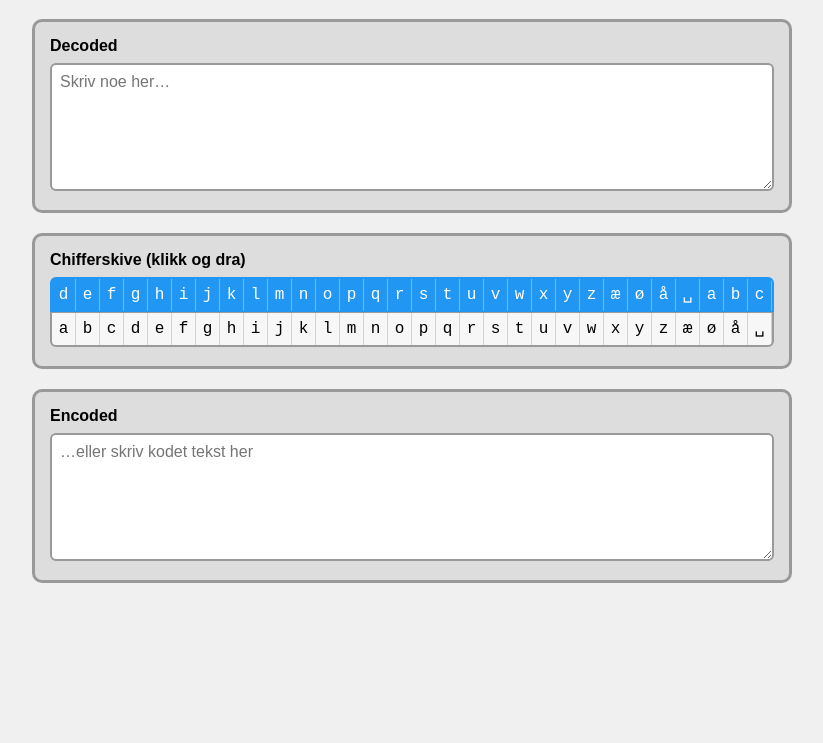
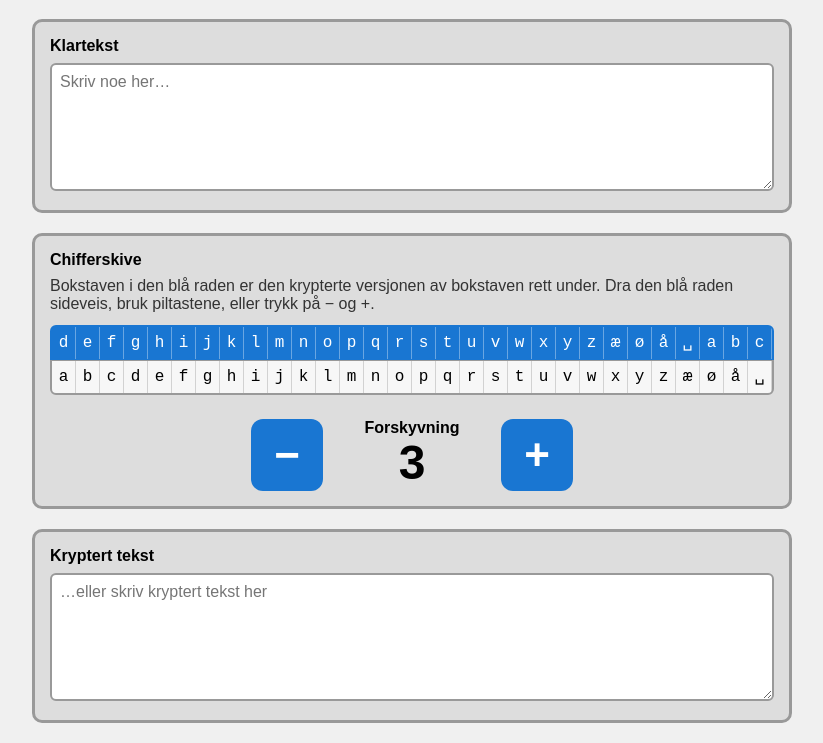
Before and after one commit to viljardh/computas, a plain HTML site: page src/index.html in a window 1280 px wide. Shown: the part 82-825 px from the top of the page, without its empty margins (228-1051 px from the left). Before the commit the page ends 800 px from the top, so only its background shows below. Drawn offline with Linux system fonts and the light colour scheme.

Commit message:
update for more accessibility

```diff
--- a/src/index.html
+++ b/src/index.html
@@ -7,27 +7,43 @@
     <link rel="stylesheet" href="main.css">
 </head>
 <body>
-    <h1>🔐 Cæsar-chiffer</h1>
+    <h1><span aria-hidden="true">🔐</span> Cæsar-chiffer</h1>
     <div class="container">
         <div class="panel">
-            <label for="decoded">Decoded</label>
+            <label for="decoded">Klartekst</label>
             <textarea id="decoded" rows="6" placeholder="Skriv noe her…"></textarea>
         </div>
 
         <div class="panel">
-            <div class="panel-title" id="wheel-title">Chifferskive (klikk og dra) </div>
+            <div class="panel-title" id="wheel-title">Chifferskive</div>
+            <p class="hint" id="wheel-hint">
+                Bokstaven i den blå raden er den krypterte versjonen av bokstaven rett under.
+                Dra den blå raden sideveis, bruk piltastene, eller trykk på − og +.
+            </p>
             <div class="wheel">
                 <div class="row row-top">
                     <div class="strip" id="strip" tabindex="0" role="slider"
-                         aria-labelledby="wheel-title" aria-valuemin="0"></div>
+                         aria-labelledby="wheel-title" aria-describedby="wheel-hint"
+                         aria-valuemin="0"></div>
                 </div>
                 <div class="row row-bottom" id="plain"></div>
+            </div>
+
+            <div class="shift-controls">
+                <button type="button" class="shift-btn" id="shift-down"
+                        aria-label="Senk forskyvningen med 1">−</button>
+                <div class="shift-display" aria-live="polite" aria-atomic="true">
+                    <span class="shift-label">Forskyvning</span>
+                    <span class="shift-value" id="shift-value">3</span>
+                </div>
+                <button type="button" class="shift-btn" id="shift-up"
+                        aria-label="Øk forskyvningen med 1">+</button>
             </div>
         </div>
 
         <div class="panel">
-            <label for="encoded">Encoded</label>
-            <textarea id="encoded" rows="6" placeholder="…eller skriv kodet tekst her"></textarea>
+            <label for="encoded">Kryptert tekst</label>
+            <textarea id="encoded" rows="6" placeholder="…eller skriv kryptert tekst her"></textarea>
         </div>
     </div>
 
--- a/src/main.css
+++ b/src/main.css
@@ -30,6 +30,11 @@ label, .panel-title {
     margin-bottom: 8px;
 }
 
+.hint {
+    margin: 0 0 12px;
+    color: #333;
+}
+
 textarea {
     box-sizing: border-box;
     width: 100%;
@@ -58,11 +63,12 @@ textarea {
     border: 2px solid #999;
 }
 
+/* Mørk nok blå til at hvit tekst har god nok kontrast (WCAG AA) */
 .row-top {
-    border-color: #2196F3;
+    border-color: #1976D2;
     border-radius: 6px 6px 0 0;
     border-bottom-width: 1px;
-    background-color: #2196F3;
+    background-color: #1976D2;
 }
 
 .row-bottom {
@@ -109,3 +115,60 @@ textarea {
     color: white;
     border-right-color: rgba(255, 255, 255, 0.35);
 }
+
+/* ---- Knapper og visning av forskyvningen ---- */
+
+.shift-controls {
+    display: flex;
+    align-items: center;
+    justify-content: center;
+    gap: 24px;
+    margin-top: 20px;
+}
+
+.shift-btn {
+    width: 72px;
+    height: 72px;
+    padding: 0;
+    font-family: inherit;
+    font-size: 44px;
+    font-weight: bold;
+    line-height: 1;
+    color: white;
+    background-color: #1976D2;
+    border: none;
+    border-radius: 12px;
+    cursor: pointer;
+    touch-action: manipulation; /* ingen dobbelttrykk-zoom ved raske trykk */
+}
+
+.shift-btn:hover {
+    background-color: #1565C0;
+}
+
+.shift-btn:active {
+    background-color: #0D47A1;
+}
+
+.shift-btn:focus-visible {
+    outline: 3px solid #000;
+    outline-offset: 3px;
+}
+
+.shift-display {
+    min-width: 130px;
+    text-align: center;
+}
+
+.shift-label {
+    display: block;
+    font-weight: bold;
+}
+
+.shift-value {
+    display: block;
+    font-size: 48px;
+    font-weight: bold;
+    line-height: 1.1;
+    font-variant-numeric: tabular-nums;
+}
--- a/src/main.js
+++ b/src/main.js
@@ -1,6 +1,6 @@
 // Cæsar-chiffer, portert fra caesar.rkt.
-// Skriver man i Decoded kodes teksten fremover (Encoded), skriver man i Encoded
-// dekodes den bakover (Decoded).
+// Skriver man i Klartekst krypteres teksten fremover (Kryptert tekst), skriver man
+// i Kryptert tekst dekrypteres den bakover (Klartekst).
 
 const ABC = [..."abcdefghijklmnopqrstuvwxyzæøå "];
 
@@ -48,6 +48,7 @@ function setStrip(d) {
 
 const decoded = document.getElementById('decoded');
 const encoded = document.getElementById('encoded');
+const shiftValue = document.getElementById('shift-value');
 
 // Forskyvningen: heltall, kan bli større enn alfabetet hvis man drar flere runder.
 // Posisjonen på skiven er den eneste inngangen.
@@ -65,6 +66,8 @@ function update() {
 // Setter forskyvningen, og flytter raden med mindre vi drar (da flytter musa den selv)
 function setShift(n, moveStrip = true) {
     shift = n;
+    // Viser forskyvningen innenfor alfabetet (0 til N-1), som skiven
+    shiftValue.textContent = mod(n, N);
     if (moveStrip) {
         strip.classList.remove('snap');
         setStrip(n);
@@ -129,6 +132,10 @@ strip.addEventListener('keydown', e => {
     e.preventDefault();
 });
 
+// Store knapper for dem som ikke kan eller vil dra
+document.getElementById('shift-down').addEventListener('click', () => setShift(shift - 1));
+document.getElementById('shift-up').addEventListener('click', () => setShift(shift + 1));
+
 // Alfabetet har bare små bokstaver, så begge feltene tvinges til små bokstaver
 // (også ved lim inn). Vi husker markøren, ellers hopper den til slutten når
 // verdien byttes ut.
@@ -144,5 +151,4 @@ function forceLowercase(field) {
 
 decoded.addEventListener('input', () => { forceLowercase(decoded); source = decoded; update(); });
 encoded.addEventListener('input', () => { forceLowercase(encoded); source = encoded; update(); });
-setStrip(shift);
-update();
+setShift(shift);
```
